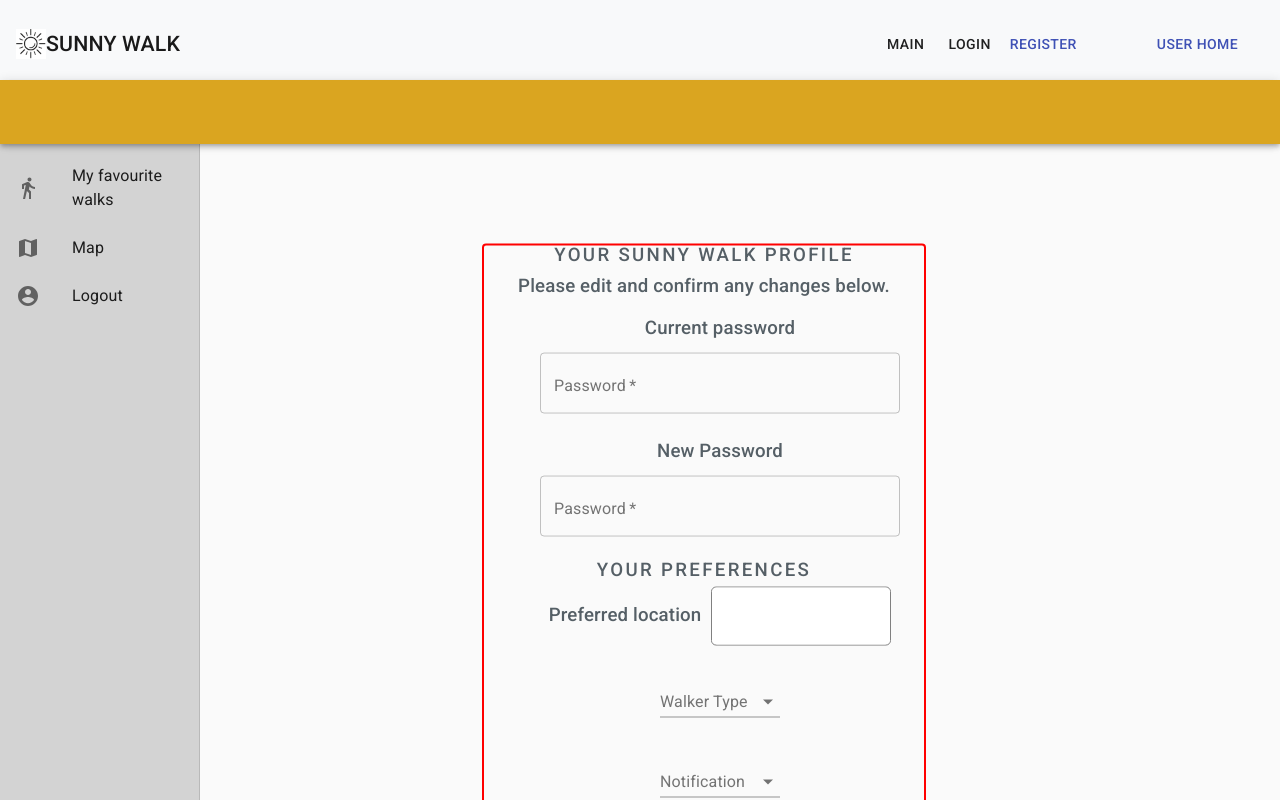
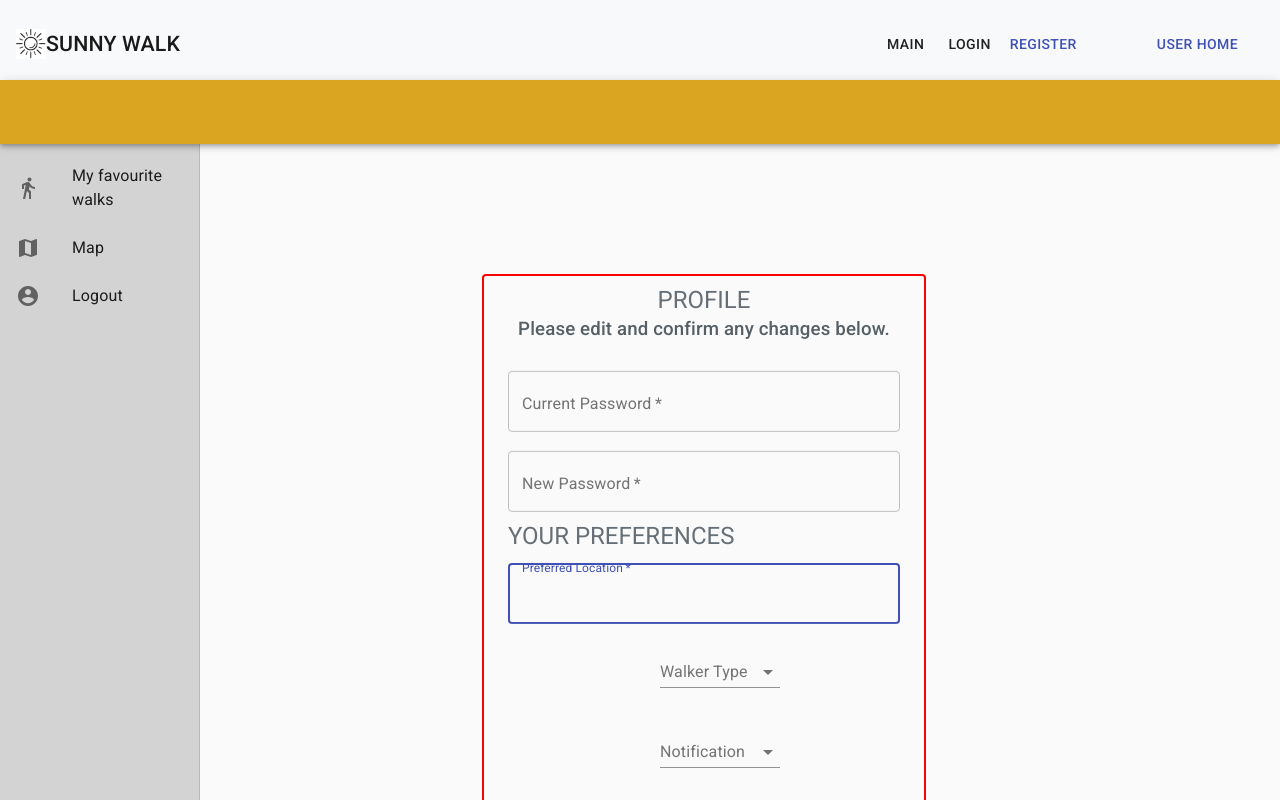
Before and after one commit to CodeBendersTR/sunnywalk-frontend, a React (Create React App) app: page /profile in a window 1280 px wide. Shown: the top 800 px of the page. Built offline with nearby package versions, Linux system fonts and the light colour scheme.

Commit message:
[F3010] All errors cleared includ. OnClick. Profile formated

```diff
--- a/src/components/BoxSx/BoxSx.js
+++ /dev/null
@@ -1,18 +0,0 @@
-import * as React from 'react';
-import Box from '@material-ui/core/Box';
-
-export default function BoxSx() {
-  return (
-    <Box
-      sx={{
-        width: 300,
-        height: 300,
-        bgcolor: 'primary.dark',
-        ':hover': {
-          backgroundColor: 'primary.main',
-          opacity: [0.9, 0.8, 0.7],
-        },
-      }}
-    />
-  );
-}
--- a/src/components/ProfileForm/ProfileForm.css
+++ b/src/components/ProfileForm/ProfileForm.css
@@ -33,6 +33,11 @@
         font-weight: 500;
     }
 
+    .form {
+        width: 100%;
+        margin-top: 1px;
+    }
+
     .p {
         text-align: center;
         color: #555f66;
--- a/src/components/ProfileForm/ProfileForm.js
+++ b/src/components/ProfileForm/ProfileForm.js
@@ -10,46 +10,57 @@ import {
 } from "../../components";
 
 import TextField from "@material-ui/core/TextField";
-import { Button, Container } from "@material-ui/core";
-
+import { Button, Container, Typography } from "@material-ui/core";
 
 function ProfileForm() {
     return (
         <div>
             <Container className="profile-form-container" component="main" maxWidth="xs">
-                    <h1 className="Profile">Your Sunny Walk Profile</h1>
+                <div className="paper">
+                    <Typography component="h1" variant="h5">
+                        Profile
+                    </Typography>
                     <p className="Profile">Please edit and confirm any changes below.</p>
-                    <ul className="selectTest Profile ">
-                        Current password
+                    <form className="form" noValidate>
                         <TextField
-                            id="outlined-password-input"
-                            label="Password"
-                            type="password"
-                            autoComplete="current-password"
                             variant="outlined"
                             margin="normal"
+                            id="outlined-password-input"
+                            label="Current Password"
+                            name="Password"
+                            autoComplete="current-password"
+                            autoFocus
+                            fullWidth
                             required
-                            fullWidth
                         />
-                    </ul>
-                    <ul className="selectTest Profile ">
-                        New Password
+
                         <TextField
-                            id="outlined-password-input"
-                            label="Password"
-                            type="password"
-                            autoComplete="current-password"
                             variant="outlined"
                             margin="normal"
+                            id="outlined-password-input"
+                            label="New Password"
+                            name="Password"
+                            autoComplete="new-password"
+                            autoFocus
+                            fullWidth
                             required
+                        />
+                    <Typography component="h1" variant="h5">
+                        Your Preferences
+                    </Typography>
+                        <TextField
+                            variant="outlined"
+                            margin="normal"
+                            id="UKCities"
+                            label="Preferred Location"
+                            name="Location"
+                            autoFocus
                             fullWidth
+                            required
+                            autoComplete="address-level1"
+                            AutoCompleteText items={UkCities} //this doesn't work
+                            options={UkCities}
                         />
-                    </ul>
-                    <h1 className="Profile" text-align="left" >Your Preferences</h1>
-                    <ul className="Profile">
-                        Preferred location
-                        <AutoCompleteText items={UkCities} />
-                    </ul>
                         <ul className="Profile">
                             <WalkerType></WalkerType>
                         </ul>
@@ -65,6 +76,8 @@ function ProfileForm() {
                         <ul className="Profile">
                             <Button variant="contained">confirm</Button>
                         </ul>
+                    </form>
+                </div>
             </Container>
         </div>
     );
--- a/src/components/RegisterForm/RegisterForm.js
+++ b/src/components/RegisterForm/RegisterForm.js
@@ -17,7 +17,7 @@ function RegisterForm() {
 
             <div className="paper">
                 <Typography component="h1" variant="h5">
-                    Register Here
+                    Register
                 </Typography>
 
                 <form className="form" noValidate>
--- a/src/components/UniversalHeader/UniversalHeader.js
+++ b/src/components/UniversalHeader/UniversalHeader.js
@@ -1,5 +1,8 @@
 import "./UniversalHeader.css";
 import { Button } from "@material-ui/core";
+
+function handleClick() {
+}
 
 function UniversalHeader(props) {
     return (
@@ -18,7 +21,7 @@ function UniversalHeader(props) {
             <div className="col-sm-1 col-xs-1 col-md-1 col-lg-1"></div>
             <div className="d-flex justify-content-end">
                 <div style={{ padding: 18 }}>
-                <Button onClick="complete()"
+                <Button onClick={handleClick}
                         variant="text" // can't use outline until figure out how to ignore those not in use
                         className="primary"
                         href="./"
@@ -28,7 +31,7 @@ function UniversalHeader(props) {
                     >
                         { props.ButtonMain }
                     </Button>
-                    <Button onClick="complete()"
+                    <Button onClick={handleClick}
                         variant="text"
                         className="primary"
                         href="../Login"
@@ -38,7 +41,7 @@ function UniversalHeader(props) {
                     >
                         { props.ButtonLogin }
                     </Button>
-                    <Button onClick="complete()"
+                    <Button onClick={handleClick}
                         variant="text"
                         color="primary"
                         href="../Register"
@@ -48,7 +51,7 @@ function UniversalHeader(props) {
                     >
                         { props.ButtonRegister }
                     </Button>
-                    <Button onClick="complete()"
+                    <Button onClick={handleClick}
                         variant="text"
                         color="primary"
                         href="../Profile"
@@ -58,7 +61,7 @@ function UniversalHeader(props) {
                     >
                         { props.ButtonProfile }
                     </Button>
-                    <Button onClick="complete()"
+                    <Button onClick={handleClick}
                         variant="text"
                         color="primary"
                         href="../Home"
--- a/src/components/index.js
+++ b/src/components/index.js
@@ -13,4 +13,3 @@ export { default as ImageLoad } from "./ImageLoad/ImageLoad";
 export { default as ProfileForm } from "./ProfileForm/ProfileForm";
 export { default as AddResponsiveDrawer } from "./AddResponsiveDrawer/AddResponsiveDrawer";
 export { default as UniversalHeader } from "./UniversalHeader/UniversalHeader";
-export { default as BoxSx } from "./BoxSx/BoxSx";
```
Also changed, not shown: src/components/CardHome/CardHome.js (+29 -19 lines). Lines whose indentation alone changed are shown as unchanged.
